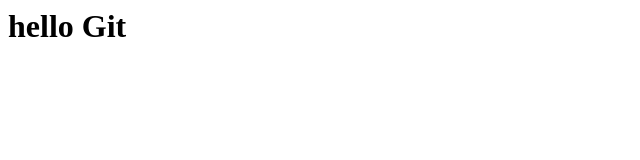
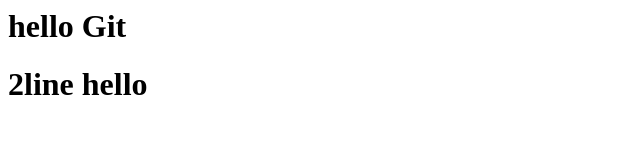
Before and after one commit to JaeChanBae/joinstudy.github.io, a plain HTML site: page index.html in a window 1280 px wide. Shown: the whole page, without its empty margins (0-640 px from the left). Drawn offline with Linux system fonts and the light colour scheme.

Commit message:
add 2line

```diff
--- a/index.html
+++ b/index.html
@@ -1,5 +1,6 @@
 <html>
 <body>
-	<h1> hello Git</h1>
+	<h1>hello Git</h1>
+	<h1>2line hello</h1>
 </body>
 </html>
```
